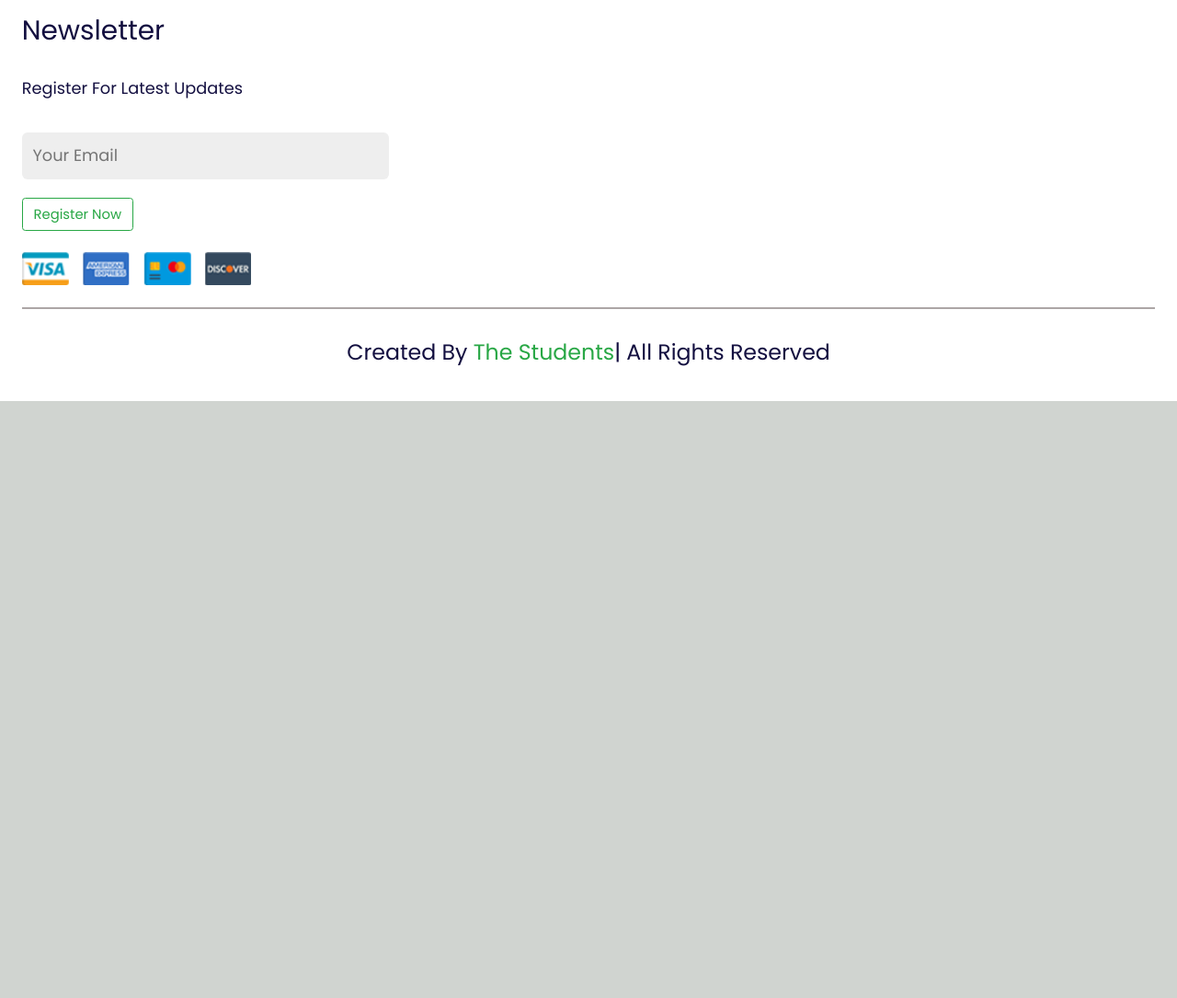
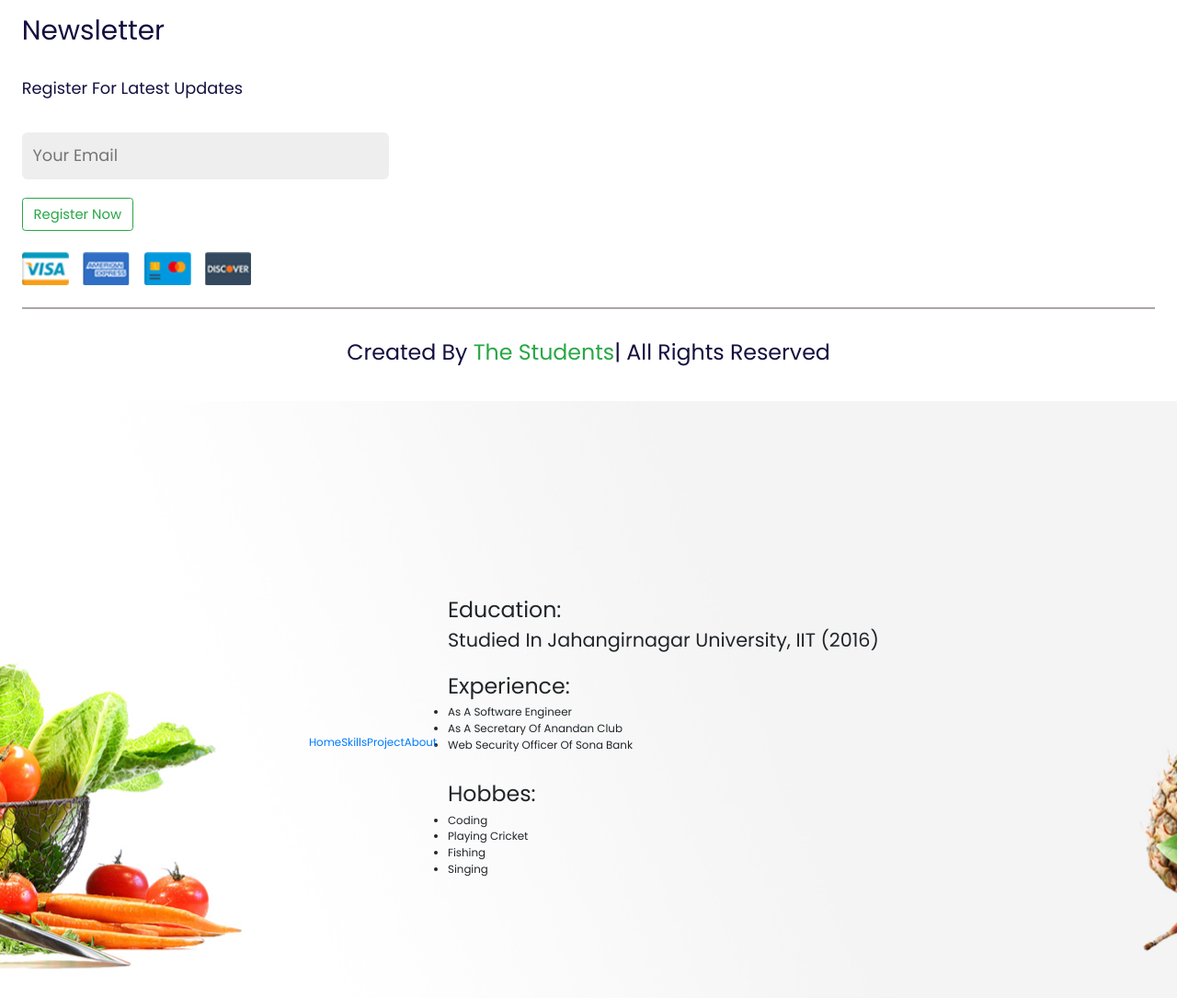
Before and after one commit to Sinthia-22/Groco-Final-With-JS, a plain HTML site: page index.html in a window 1280 px wide. Shown: the part 5840-6925 px from the top of the page at 92% size. Before the commit the page ends 6276 px from the top, so only its background shows below. Drawn offline with nearby package versions, Linux system fonts and the light colour scheme.

Commit message:
some change

```diff
--- a/index.html
+++ b/index.html
@@ -527,6 +527,63 @@
    <script src="https://cdn.jsdelivr.net/npm/swiper@10/swiper-bundle.min.js"></script>
     <script src="JS/script.js"> </script>
 
+     <!-- Code for Header section  -->
+
+
+
+  <!-- Code for Header section  -->
+
+  <section class="home" id="home">
+
+    <nav class="navbar">
+      <a href="http://127.0.0.1:5500/raj.html"><span>home</span></a>
+      <a href="http://127.0.0.1:5500/skills.html"><span>skills</span></a>
+      <a href="http://127.0.0.1:5500/project.html"><span>project</span></a>
+      <a href="http://127.0.0.1:5500/about.html"><span>about</span></a>
+
+
+
+    </nav>
+    <div class="content3">
+
+
+
+
+
+
+       <div class="edu">
+        <h2><span>education: </span> <br> </h2>
+        <div class="all">
+          <h3>studied in jahangirnagar university, IIT (2016)<br> </h3>
+
+        </div>
+
+       </div>
+<br>
+       <div class="exp">
+        <h2><span>experience: </span> <br> </h2>
+        <div class="all">
+          <ul>
+            <li>As a Software Engineer </li>
+            <li>as a secretary of Anandan club</li>
+            <li>web security officer of sona bank</li>
+          </ul>
+        </div>
+       </div>
+        <br>
+       <div class="hobby">
+        <h2><span>hobbes: </span> <br> </h2>
+        <div class="all">
+          <ul>
+            <li>coding </li>
+            <li>playing cricket</li>
+            <li>fishing</li>
+            <li>singing</li>
+          </ul>
+        </div>
+       </div>
+    </div>
+  </section>
 
 </body>
 </html>
```
